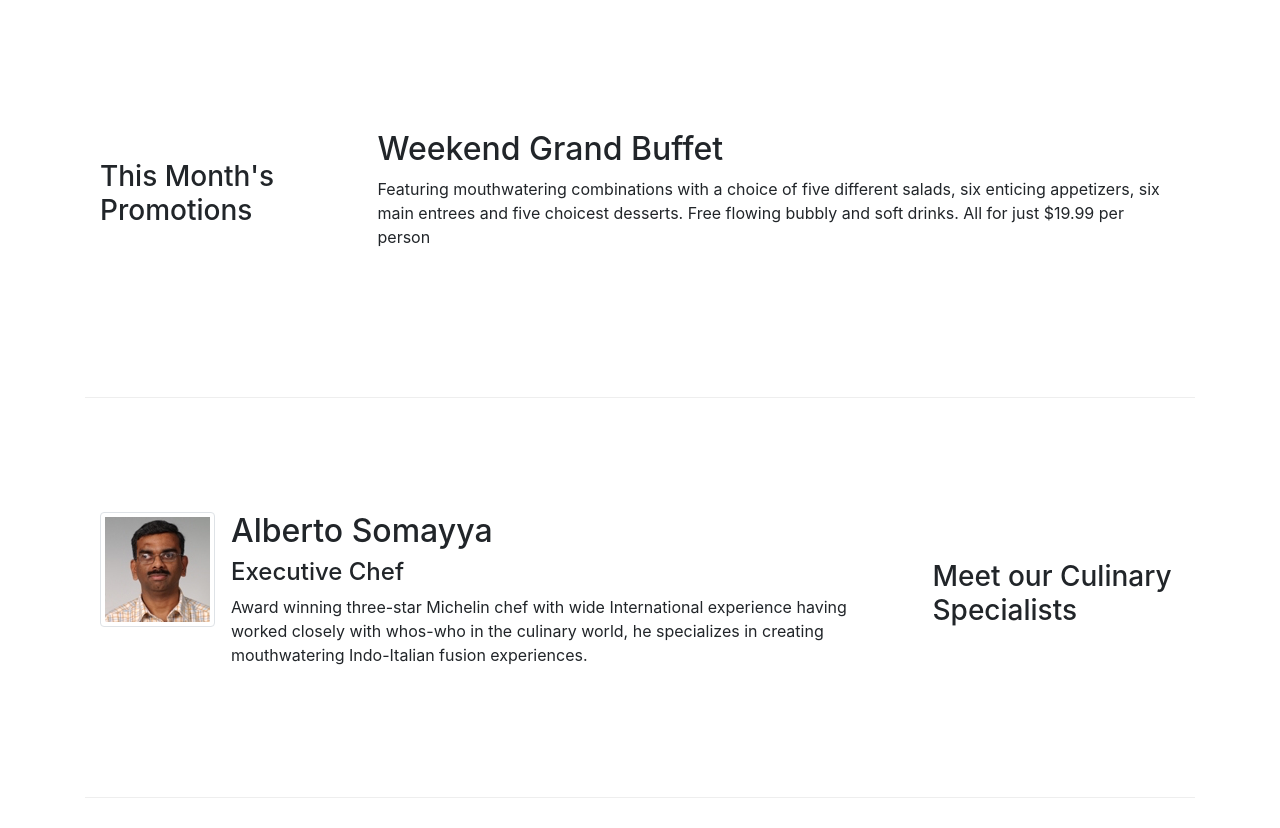
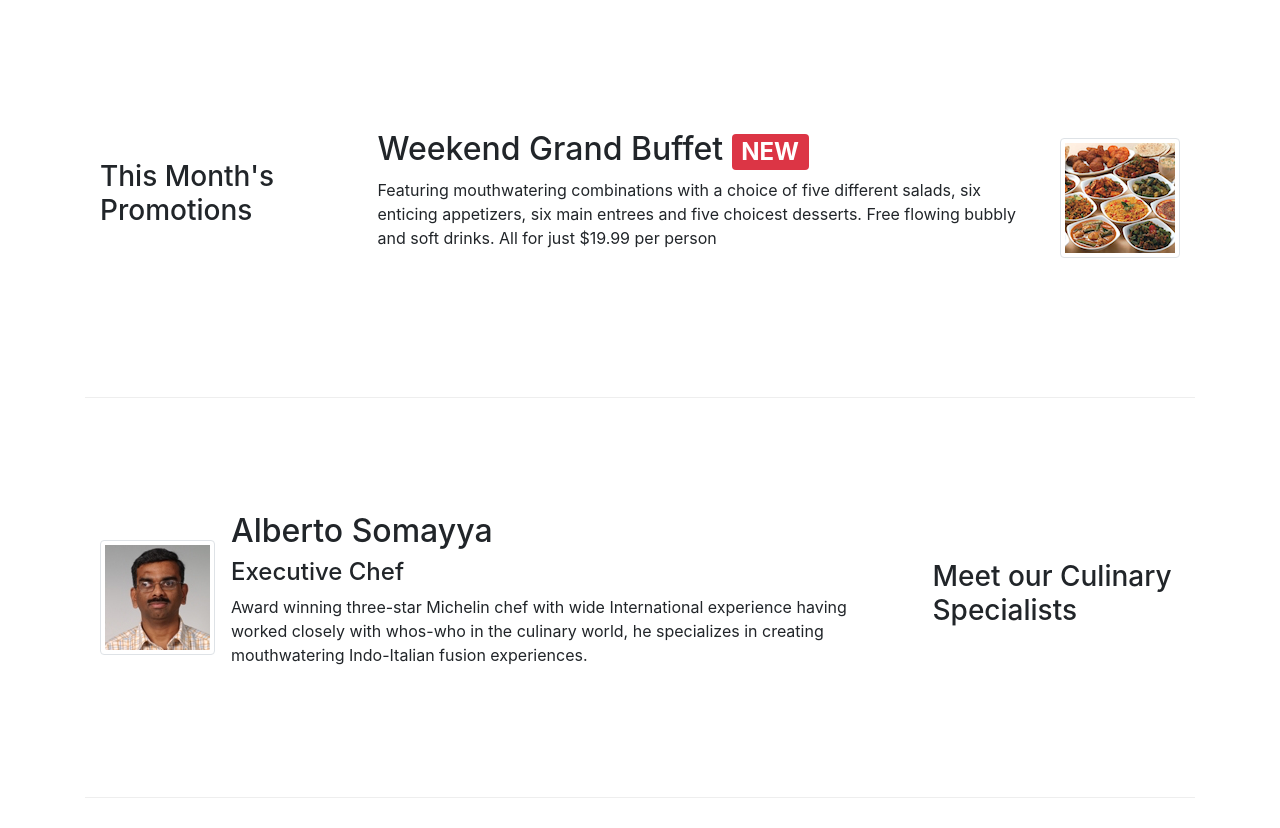
Before and after one commit to spiralshape/conFusion, a plain HTML site: page index.html in a window 1280 px wide. Shown: the part 700-1528 px from the top of the page. Drawn offline with nearby package versions, Linux system fonts and the light colour scheme.

Commit message:
assignment 2 - task 2 - media layout for row 2

```diff
--- a/index.html
+++ b/index.html
@@ -87,8 +87,13 @@
                 <h3>This Month's Promotions</h3>
             </div>
             <div class="col col-sm col-md">
-                <h2>Weekend Grand Buffet</h2>
-                <p class="d-none d-sm-block">Featuring mouthwatering combinations with a choice of five different salads, six enticing appetizers, six main entrees and five choicest desserts. Free flowing bubbly and soft drinks. All for just $19.99 per person </p>
+                <div class="media">
+                    <div class="media-body">
+                        <h2 class="mt-0">Weekend Grand Buffet <span class="badge badge-danger">NEW</span></h2>
+                        <p class="d-none d-sm-block">Featuring mouthwatering combinations with a choice of five different salads, six enticing appetizers, six main entrees and five choicest desserts. Free flowing bubbly and soft drinks. All for just $19.99 per person </p>
+                    </div>
+                    <img class="d-flex ml-3 img-thumbnail align-self-center" src="img/buffet.png">
+                </div>
             </div>
         </div>
 
@@ -98,9 +103,7 @@
             </div>
             <div class="col col-sm order-sm-first col-md">
                 <div class="media">
-                    <div class="media-left">
-                        <img class="d-flex mr-3 img-thumbnail align-self-center" src="img/alberto.png" alt="alberto">
-                    </div>
+                    <img class="d-flex mr-3 img-thumbnail align-self-center" src="img/alberto.png" alt="alberto">
                     <div class="media-body">
                         <h2 class="mt-0">Alberto Somayya</h2>
                         <h4>Executive Chef</h4>
```
